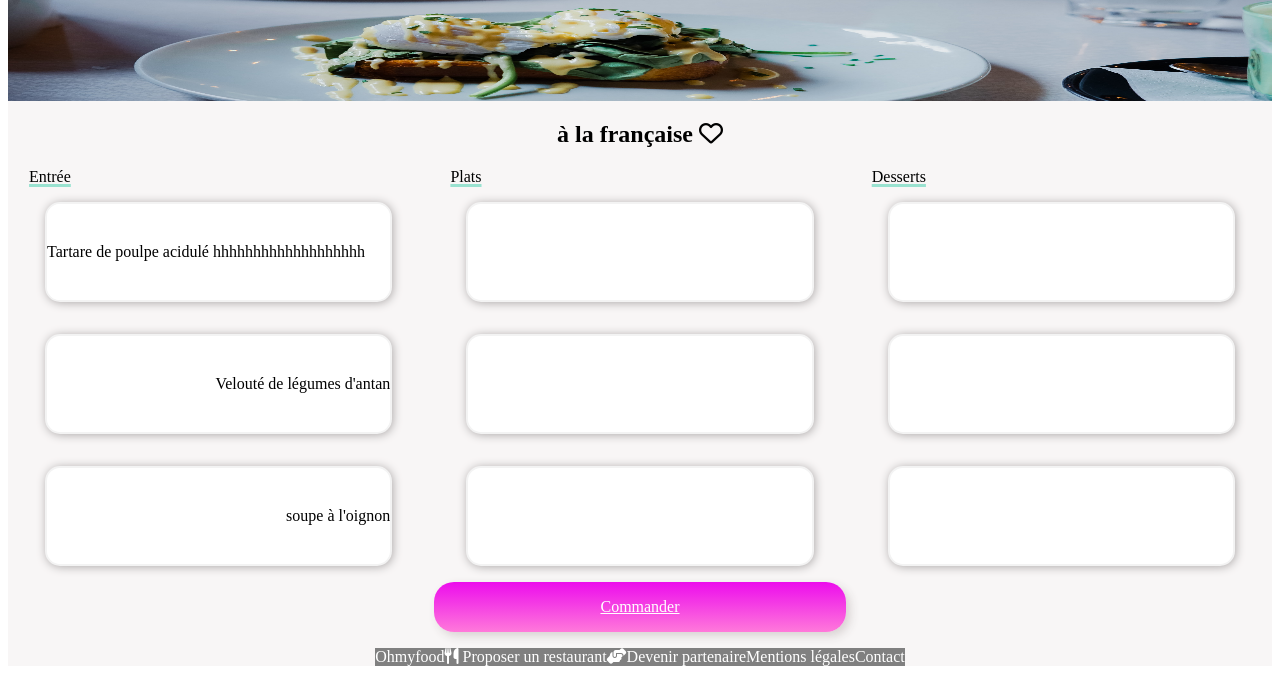
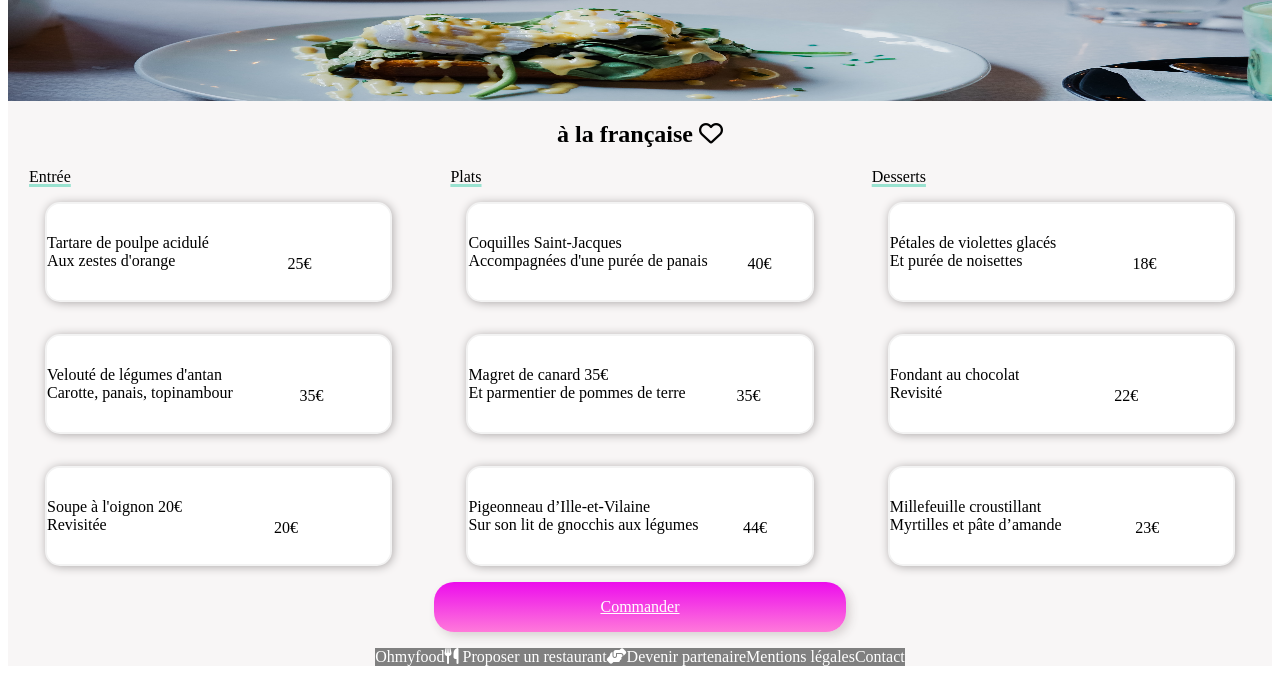
Before and after one commit to sana151293/SmiraSana_3_09082021, a plain HTML site: page menu1.html in a window 1280 px wide. Shown: the part 160-834 px from the top of the page. Drawn offline with Linux system fonts and the light colour scheme.

Commit message:
menu1 modification

```diff
--- a/menu1.html
+++ b/menu1.html
@@ -34,26 +34,93 @@
                 <div class="body-down-child child-one ">
                     <div class="hover1">
                         <div class=" ellipsis">
-                            Tartare de poulpe acidulé hhhhhhhhhhhhhhhhhhh
+                            Tartare de poulpe acidulé
+                            </br> Aux zestes d'orange
+
                         </div>
+                        <div class="space"> 25€</div>
                         <div class="hover2">
                             <i class="fas fa-check-circle "></i>
                         </div>
                     </div>
                 </div>
-                <div class="body-down-child child-two"> Velouté de légumes d'antan</div>
-                <div class="body-down-child child-three">soupe à l'oignon</div>
+                <div class="body-down-child child-two">
+                    <div class="hover1">
+                        <div class=" ellipsis">
+                            Velouté de légumes d'antan
+                            </br>Carotte, panais, topinambour
+
+                        </div>
+                        <div class="space"> 35€</div>
+                        <div class="hover2">
+                            <i class="fas fa-check-circle "></i>
+                        </div>
+
+                    </div>
+                </div>
+                <div class="body-down-child child-three">
+                    <div class="hover1">
+                        <div class=" ellipsis">
+                            Soupe à l'oignon 20€
+                            </br> Revisitée
+
+
+                        </div>
+                        <div class="space"> 20€</div>
+                        <div class="hover2">
+                            <i class="fas fa-check-circle "></i>
+                        </div>
+                    </div>
+                </div>
             </div>
             <div>
                 <div class="subtittle">Plats</div>
 
 
-                <div class="body-down-child child-one"></div>
-
-                <div class="body-down-child child-two"> </div>
+                <div class="body-down-child child-one">
+                    <div class="hover1">
+                        <div class=" ellipsis">
+                            Coquilles Saint-Jacques
+                            </br> Accompagnées d'une purée de panais
 
 
-                <div class="body-down-child child-three"></div>
+                        </div>
+                        <div class="space"> 40€</div>
+                        <div class="hover2">
+                            <i class="fas fa-check-circle "></i>
+                        </div>
+                    </div>
+                </div>
+
+                <div class="body-down-child child-two">
+                    <div class="hover1">
+                        <div class=" ellipsis">
+                            Magret de canard 35€
+                            </br>Et parmentier de pommes de terre
+
+
+                        </div>
+                        <div class="space"> 35€</div>
+                        <div class="hover2">
+                            <i class="fas fa-check-circle "></i>
+                        </div>
+                    </div>
+                </div>
+
+
+                <div class="body-down-child child-three">
+                    <div class="hover1">
+                        <div class=" ellipsis">
+                            Pigeonneau d’Ille-et-Vilaine
+                            </br>Sur son lit de gnocchis aux légumes
+
+                        </div>
+                        <div class="space"> 44€</div>
+                        <div class="hover2">
+                            <i class="fas fa-check-circle "></i>
+                        </div>
+                    </div>
+                </div>
 
 
 
@@ -61,9 +128,45 @@
 
             <div>
                 <div class="subtittle">Desserts</div>
-                <div class="body-down-child child-one"></div>
-                <div class="body-down-child child-two"></div>
-                <div class="body-down-child child-three"></div>
+                <div class="body-down-child child-one">
+                    <div class="hover1">
+                        <div class=" ellipsis">
+                            Pétales de violettes glacés
+                            </br> Et purée de noisettes
+
+                        </div>
+                        <div class="space"> 18€</div>
+                        <div class="hover2">
+                            <i class="fas fa-check-circle "></i>
+                        </div>
+                    </div>
+                </div>
+                <div class="body-down-child child-two">
+                    <div class="hover1">
+                        <div class=" ellipsis">
+                            Fondant au chocolat
+                            </br> Revisité
+
+                        </div>
+                        <div class="space"> 22€</div>
+                        <div class="hover2">
+                            <i class="fas fa-check-circle "></i>
+                        </div>
+                    </div>
+                </div>
+                <div class="body-down-child child-three">
+                    <div class="hover1">
+                        <div class=" ellipsis">
+                            Millefeuille croustillant
+                            </br> Myrtilles et pâte d’amande
+
+                        </div>
+                        <div class="space"> 23€</div>
+                        <div class="hover2">
+                            <i class="fas fa-check-circle "></i>
+                        </div>
+                    </div>
+                </div>
             </div>
 
             <a href="#" class="btn-order"> Commander</a>
--- a/sass/sass.scss
+++ b/sass/sass.scss
@@ -198,6 +198,9 @@
     .body-down-child >div{
         display: flex;
     }
+#dish-name{
+    display:inline-flex;
+}
 
 
 
@@ -249,10 +252,11 @@
     {
         display: flex;
         justify-content: space-around;
-        background-color: gray;
+        background-color: rgb(44, 43, 43);
         color: white;
         @media screen and (max-width: 767px){
           flex-direction: column;
+          padding-left: 1em;
         }
     }
     .loader-container {
--- a/sass/sass1.scss
+++ b/sass/sass1.scss
@@ -247,6 +247,10 @@
 
 
     }
+    .space{
+     margin-top: 1.5em;
+
+    }
 
 
 
```
Also changed, not shown: css/sass.css, css/sass1.css, 2 other files.
